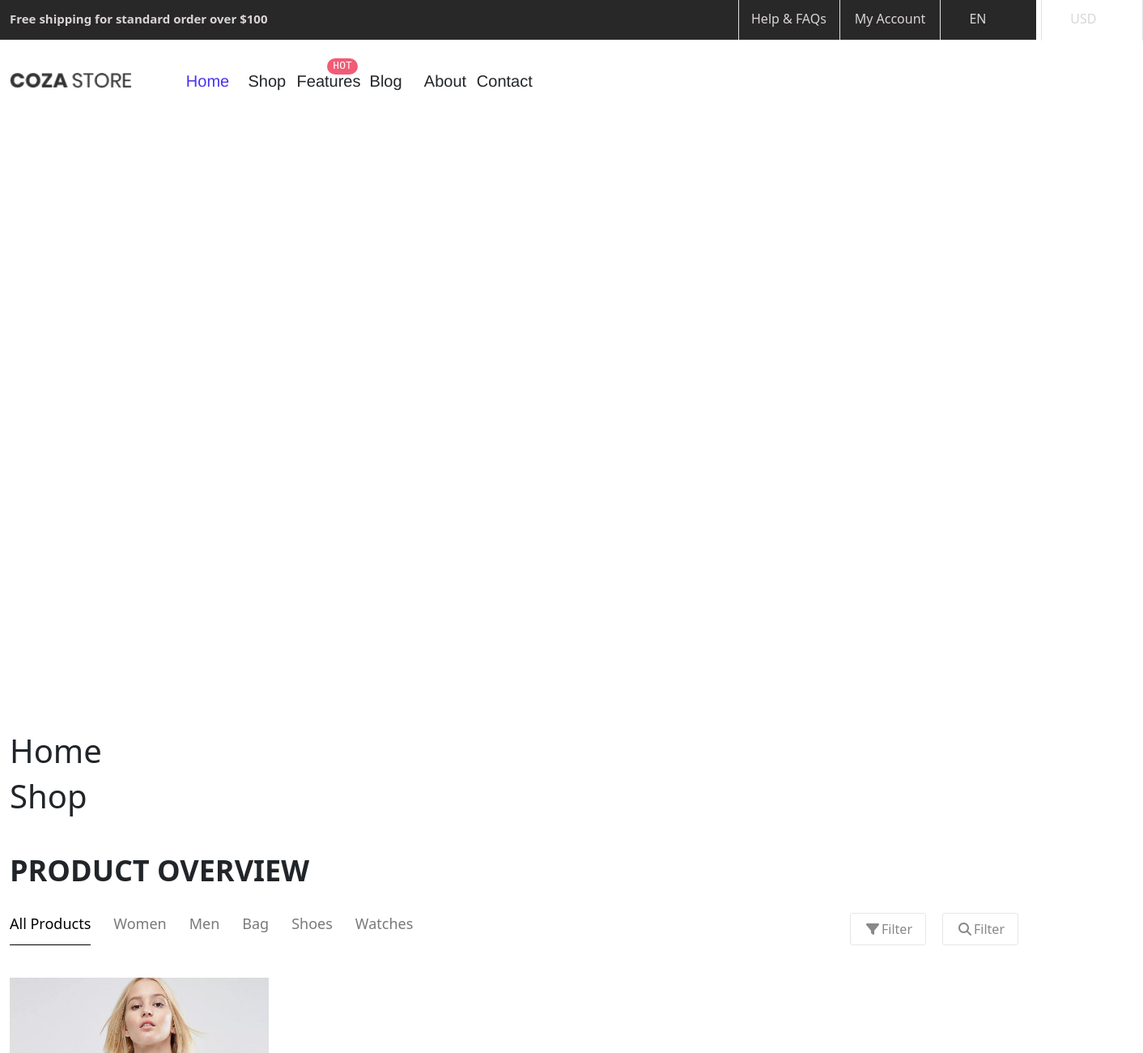
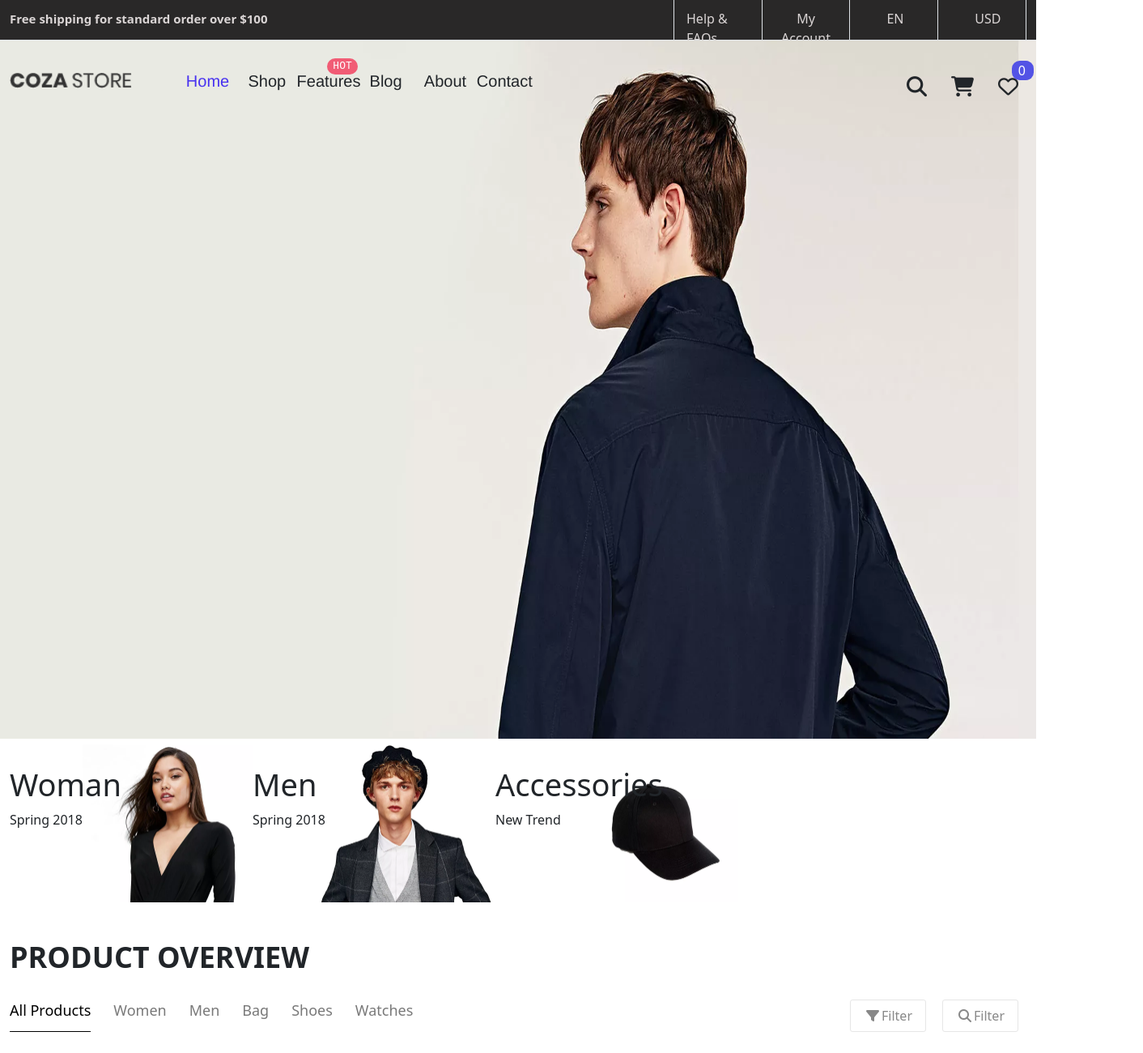
Before and after one commit to jony37/shop-app, a React app: page / in a window 1280 px wide. Shown: the top 1300 px of the page at 81% size, 1412 px wide, since content can reach past the window. Built offline with nearby package versions, Linux system fonts and the light colour scheme.

Commit message:
shop section

```diff
--- a/src/components/app/App.js
+++ b/src/components/app/App.js
@@ -19,6 +19,11 @@ import productImg10 from "../images/product-10.jpg";
 import productImg11 from "../images/product-11.jpg";
 import productImg12 from "../images/product-12.jpg";
 
+import bannerImg1 from '../images/banner-01.jpg.webp'
+import bannerImg2 from '../images/banner-02.jpg.webp'
+import bannerImg3 from '../images/banner-03.jpg.webp'
+
+
 function App() {
   const productData = [
     { tovarImg: productImg, tovarName: "Esprit Ruffle Shirt", price: "$16.64" },
@@ -34,12 +39,20 @@ function App() {
     // {tovarImg: productImg11, tovarName: "Esprit Ruffle Shirt", price: "$16.64"},
     // {tovarImg: productImg12, tovarName: "Esprit Ruffle Shirt", price: "$16.64"},
   ];
+
+  const BannerData = [
+    {bannerImg:bannerImg1, bannerTitle: 'Woman', bannerSubtitle: 'Spring 2018'},
+    {bannerImg:bannerImg2, bannerTitle: 'Men', bannerSubtitle: 'Spring 2018'},
+    {bannerImg:bannerImg3, bannerTitle: 'Accessories', bannerSubtitle: 'New Trend'}
+
+  ]
+
   return (
     <div>
       <Header/>
+      <Home />
       <div className="container">
-        <Home />
-        <Shop />
+        <Shop  BannerData={BannerData}/>
         <Product productData={productData} />
         <Footer />
       </div>
--- a/src/components/header/header.css
+++ b/src/components/header/header.css
@@ -37,17 +37,12 @@
     display: flex;
     list-style: none;
     padding-left: 0;
-    margin-left: 900px;
+    margin-left: 820px;
     margin-top: -76px;
 }
 
 .jonyAcc {
     text-align: center;
-}
-
-.jonyAcc a {
-    color: #dad5d5;
-    text-decoration: none;
 }
 
 .header-info-li-1 {
@@ -58,18 +53,10 @@
     width: 100px;
 }
 
-.header-info ul  {
-    width: 500px;
-}
-
 .header-info-li a {
     color: #dad5d5;
     text-decoration: none;
-    margin-left: 20px;
-}
-
-.home-boss-div {
-    height: 853px;
+    margin-left: 30px;
 }
 
 .home-nav-div {
@@ -141,3 +128,53 @@
 .home-nav-div ul .nav-li1:hover .home-params-div {
     display: inline;
 }
+
+.home-icons-div {
+    float: right;
+    margin-top: -30px;
+    display: flex;
+}
+
+.home-icons-div i {
+    font-size: 25px;
+    cursor: pointer;
+}
+
+.home-icons-div i:hover {
+    color: rgb(83, 83, 229);
+    transition: 0.3s;
+}
+
+.fa-heart {
+    margin-right: 10px;
+}
+
+.fa-magnifying-glass {
+    margin-right: 30px;
+}
+
+.fa-cart-shopping {
+    margin-right: 30px;
+}
+
+ .icon-p1 {
+    background-color: rgb(83, 83, 229);
+    text-align: center;
+    width: 25px;
+    margin-left: 1240px;
+    margin-top: -50px;
+    border-radius: 40%;
+    position: absolute;
+    color: white;
+}
+
+.icon-p2 {
+    background-color: rgb(83, 83, 229);
+    text-align: center;
+    width: 25px;
+    margin-left: 130px;
+    margin-top: -20px;
+    border-radius: 40%;
+    position: absolute;
+    color: white;
+}
--- a/src/components/header/header.jsx
+++ b/src/components/header/header.jsx
@@ -11,7 +11,7 @@ const Header = () => {
               <ul>
                 <li className="header-info-li-1">Help & FAQs</li>
                 <li className="jonyAcc">
-                  <a href="#">My Account</a>
+                  My Account
                 </li>
                 <li className="header-info-li">
                   <a href="#">EN</a>
@@ -25,7 +25,7 @@ const Header = () => {
         </div>
       </div>
 
-      <div className="home-boss-div">
+      <div className="header-navbar-div">
         <div className="container">
           <div className="home-nav-div">
             <img src={img} alt="" />
@@ -51,7 +51,13 @@ const Header = () => {
                 <a href="">Homepage 3</a>
               </p>
             </div>
-            <div className="home-icons-div"></div>
+              <p className="icon-p1">2</p>
+            <div className="home-icons-div">
+              <i class="fa-solid fa-magnifying-glass"></i>
+              <i class="fa-solid fa-cart-shopping"></i>
+              <i class="fa-regular fa-heart"></i>
+              <p className="icon-p2">0</p>
+            </div>
           </div>
         </div>
       </div>
--- a/src/components/home/home.css
+++ b/src/components/home/home.css
@@ -0,0 +1,14 @@
+* {
+    padding: 0;
+    margin: 0;
+    box-sizing: border-box;
+}
+
+.home-boss-div {
+}
+
+.home-boss-div img {
+    margin-top: -80px;
+    height: 862px;
+    width: 100%;
+}
--- a/src/components/home/home.jsx
+++ b/src/components/home/home.jsx
@@ -1,9 +1,10 @@
 import '../home/home.css'
+import img from '../images/slide-02.jpg'
 
 const Home = () => {
   return (
-    <div>
-        <h1>Home</h1>
+    <div className='home-boss-div'>
+        <img src={img} alt="" />
     </div>
   )
 }
--- /dev/null
+++ b/src/components/shop/shop-card/shop-card.css
@@ -0,0 +1,16 @@
+.shop-card-img {
+    width: 300px !important;
+}
+
+.shop-card-img img {
+    width: 100% !important;
+}
+
+.shop-text {
+    position: absolute;
+    padding-top: 34px;
+}
+
+.shop-text h4 {
+    font-size: 38px;
+}
--- /dev/null
+++ b/src/components/shop/shop-card/shop-card.jsx
@@ -0,0 +1,21 @@
+import '../shop-card/shop-card.css'
+
+const ShopCard = ({img, title, subtitle}) => {
+  return (
+    <div className="shop-card-boss-div">
+        <div className="d-flex">
+            <div className='shop-text'>
+            <h4 className="shop-card__title">
+                {title}
+            </h4>
+            <p>{subtitle}</p>
+            </div>
+        </div>
+      <div className="shop-card-img">
+        <img src={img} alt="" />
+      </div>
+    </div>
+  )
+}
+
+export default ShopCard
--- a/src/components/shop/shop.jsx
+++ b/src/components/shop/shop.jsx
@@ -1,9 +1,14 @@
-import '../shop/shop.css'
+import '../shop/shop.css';
+import ShopCard from './shop-card/shop-card';
 
-const Shop = () => {
+const Shop = ({BannerData}) => {
   return (
-    <div>
-        <h1>Shop</h1>
+    <div className='shop-boss-div d-flex'>
+      {
+        BannerData.map(item => (
+          <ShopCard img = {item.bannerImg} title = {item.bannerTitle} subtitle = {item.bannerSubtitle}/>
+        ))
+      }
     </div>
   )
 }
```
